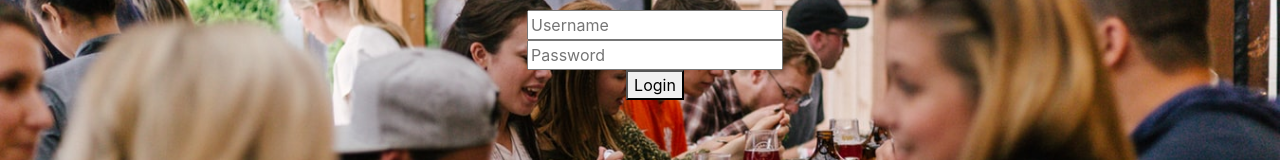
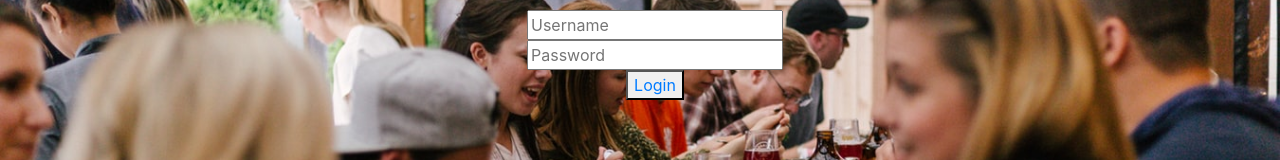
Before and after one commit to littlefish-tech/LunchBuddy, a React (Create React App) app in the folder client/: page /login in a window 1280 px wide. Shown: the part 310-470 px from the top of the page. Built offline with nearby package versions, Linux system fonts and the light colour scheme.

Commit message:
update link

```diff
--- a/client/src/components/LoginForm/index.js
+++ b/client/src/components/LoginForm/index.js
@@ -1,5 +1,6 @@
 import React from "react";
 import GroupButton from "../GroupButton";
+import { Link } from "react-router-dom";
 
 function LoginForm(props) {
   return (
@@ -7,7 +8,7 @@ function LoginForm(props) {
       <div className="signupform-group" style={{ width: "100vw" }} >
         <div><input className="signup-form" onChange={props.handleLoginInput} name="username" placeholder="Username" value={props.value} /></div>
         <div><input className="signup-form" onChange={props.handleLoginInput} name="password" placeholder="Password" value={props.value} /></div>
-        <GroupButton onClick={props.handleLoginbtn}>Login</GroupButton>
+        <GroupButton onClick={props.handleLoginbtn}><Link to={props.redirectTo}>Login</Link></GroupButton>
       </div>
     </div>
   )
--- a/client/src/pages/Login.js
+++ b/client/src/pages/Login.js
@@ -12,10 +12,12 @@ import { Link } from "react-router-dom";
 
 class Login extends Component {
     state = {
-        userArrs: [],
+        userArrs:[],
         username: '',
         password: '',
-
+        redirectTo: "/login",
+        loggedIn: false,
+        registered: false
     }
 
 
@@ -27,24 +29,38 @@ class Login extends Component {
         console.log(this.state.username)
     }
 
-    handleLoginbtn = (username) => {
-        // console.log("You have clicked login");
-        API.getUserName(username)
-            .then(res => {
-                this.setState({ userArrs: res.data })
-            })
-        const userArrs = this.state.userArrs
-        // console.log(userArrs);
-
-        for (let i = 0; i < userArrs.length; i++) {
-            if (userArrs[i].username === this.state.username) {
-                console.log("You are login@@#######")
-                return (<Link to="/lunchbuddy" />)
+    handleLoginbtn = event => {
+		event.preventDefault();
+        API.getUserName({
+            username: this.state.username,
+            password: this.state.password
+        })
+        .then( response => {
+            console.log("login response: ")
+            console.log(response.data)
+            let usersInfo = response.data;
+           for (let user of usersInfo){
+          console.log(user.username)
+            let usernameArr = user.username;
+            if(usernameArr.includes(this.state.username)){
+                this.setState({registered: true})
             }
-            else {
-                console.log("please register$$$$$$$$$")
+            if(this.state.registered === true) {
+                //update App.js state
+                this.setState({
+                    loggedIn: true,
+                    username: response.data.username,
+                    redirectTo: "/lunchbuddy"
+                })
+            }
+            else{
+                console.log("You need to register")
+                this.setState({
+                    redirectTo: "/Signup"
+                })
             }
         }
+        })
 
     }
 
@@ -59,7 +75,8 @@ class Login extends Component {
                     handleLoginInput={this.handleLoginInput}
                     handleLoginbtn={this.handleLoginbtn}
                     username={this.state.username}
-                    password={this.state.password}>
+                    password={this.state.password}
+                        redirectTo={this.state.redirectTo}>
                 </LoginFrom>
                 <Footer></Footer>
             </Fragment>
--- a/client/src/pages/Signup.js
+++ b/client/src/pages/Signup.js
@@ -11,7 +11,7 @@ class Signup extends Component {
 		userArrs:[],
 		username: '',
 		password: '',
-		redirectTo: "",
+		redirectTo: "/login",
 		loggedIn: false,
 	}
 	// this.handleSubmit = this.handleSubmit.bind(this)
```
